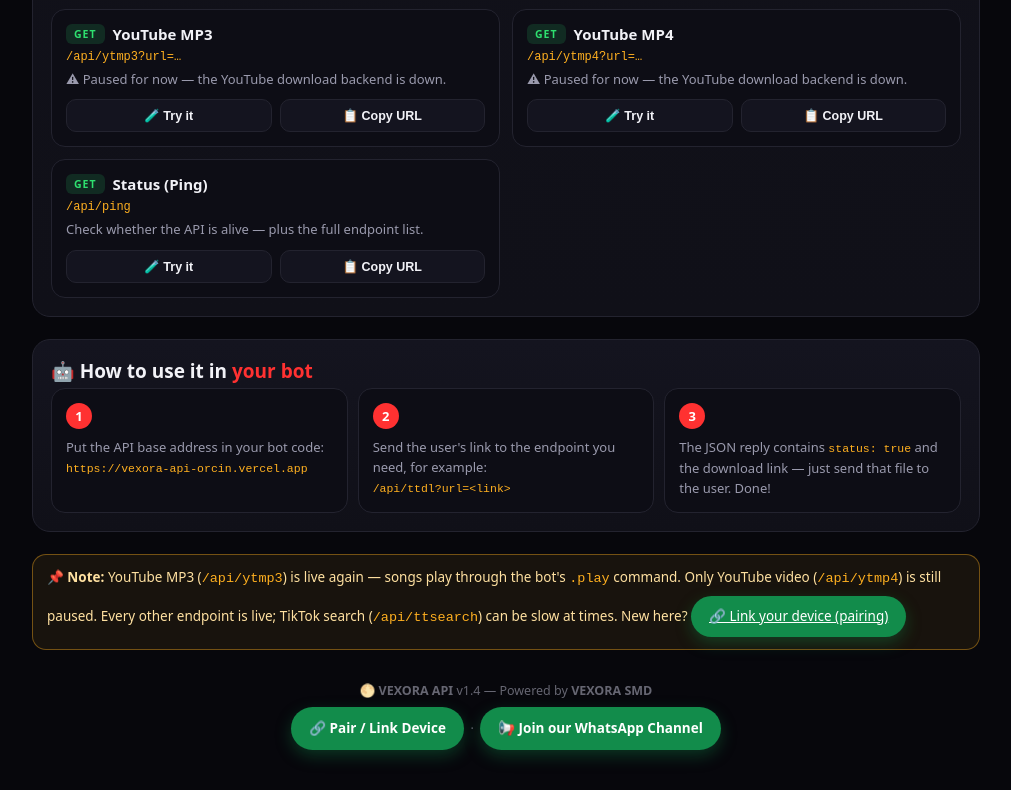
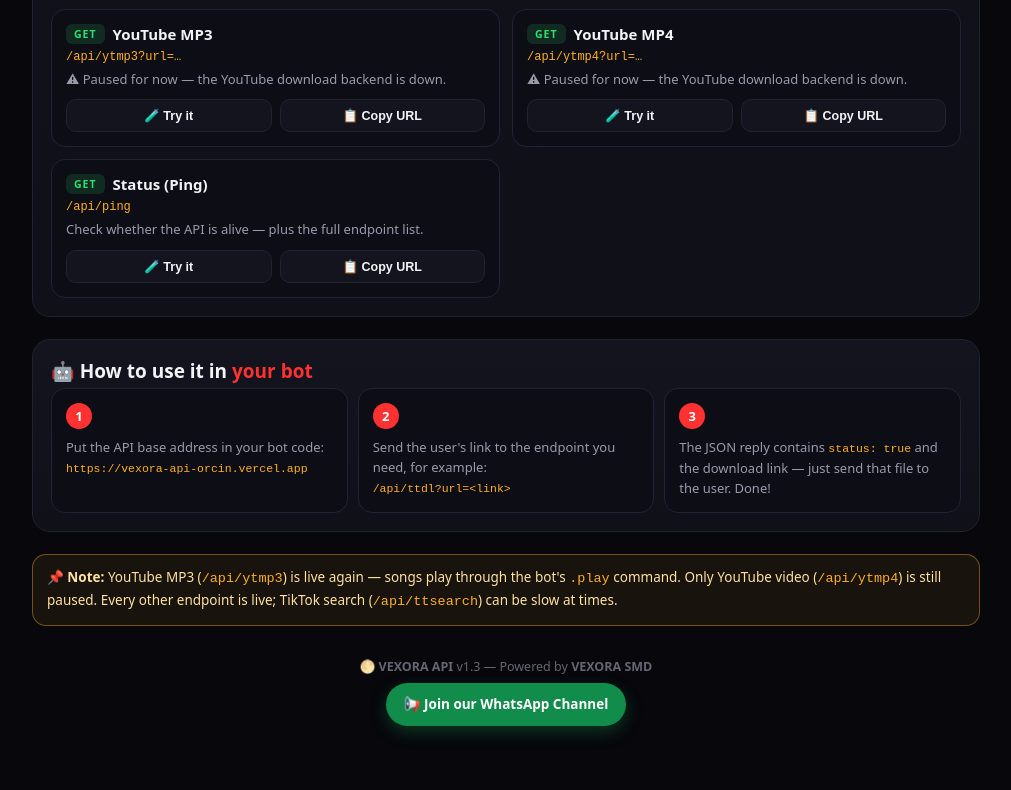
Before and after one commit to abdulraheemsamoo79-lgtm/vexora-api, a website: page index.html in a window 1280 px wide. Shown: the part 2028-2818 px from the top of the page, without its empty margins (134-1145 px from the left). After the commit the page ends 2794 px from the top, so only its background shows below. Drawn offline with Linux system fonts and the light colour scheme; no server answers.

Commit message:
revert: remove pair links (pairing moved to its own site)

```diff
--- a/index.html
+++ b/index.html
@@ -160,11 +160,10 @@
     </div>
   </div>
 
-  <div class="note">📌 <b>Note:</b> YouTube MP3 (<code>/api/ytmp3</code>) is live again — songs play through the bot's <code>.play</code> command. Only YouTube video (<code>/api/ytmp4</code>) is still paused. Every other endpoint is live; TikTok search (<code>/api/ttsearch</code>) can be slow at times. New here? <a class="chan" href="/pair">🔗 Link your device (pairing)</a></div>
+  <div class="note">📌 <b>Note:</b> YouTube MP3 (<code>/api/ytmp3</code>) is live again — songs play through the bot's <code>.play</code> command. Only YouTube video (<code>/api/ytmp4</code>) is still paused. Every other endpoint is live; TikTok search (<code>/api/ttsearch</code>) can be slow at times.</div>
 
   <footer>
-    🌕 <b>VEXORA API</b> v1.4 — Powered by <b>VEXORA SMD</b><br>
-    <a class="chan" href="/pair">🔗 Pair / Link Device</a> &nbsp;·&nbsp;
+    🌕 <b>VEXORA API</b> v1.3 — Powered by <b>VEXORA SMD</b><br>
     <a class="chan" href="https://whatsapp.com/channel/0029Vawbj7e5kg7AFF5MuZ28" target="_blank" rel="noopener">📢 Join our WhatsApp Channel</a>
   </footer>
 </div>
```
